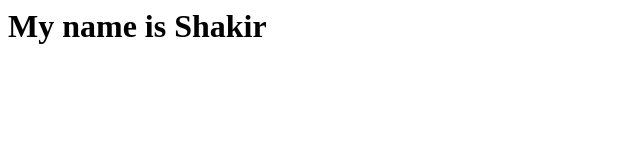
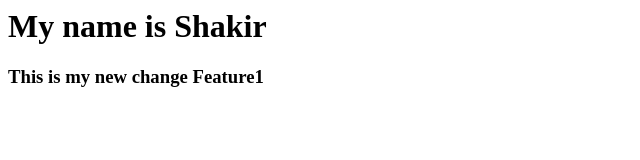
Before and after one commit to Apna-shakir/local-repo, a plain HTML site: page index.html in a window 1280 px wide. Shown: the whole page, without its empty margins (0-640 px from the left). Drawn offline with Linux system fonts and the light colour scheme.

Commit message:
Add new Feature

```diff
--- a/index.html
+++ b/index.html
@@ -1 +1,2 @@
 <h1>My name is Shakir</h1>
+<h3>This is my new change Feature1</h3>
```
